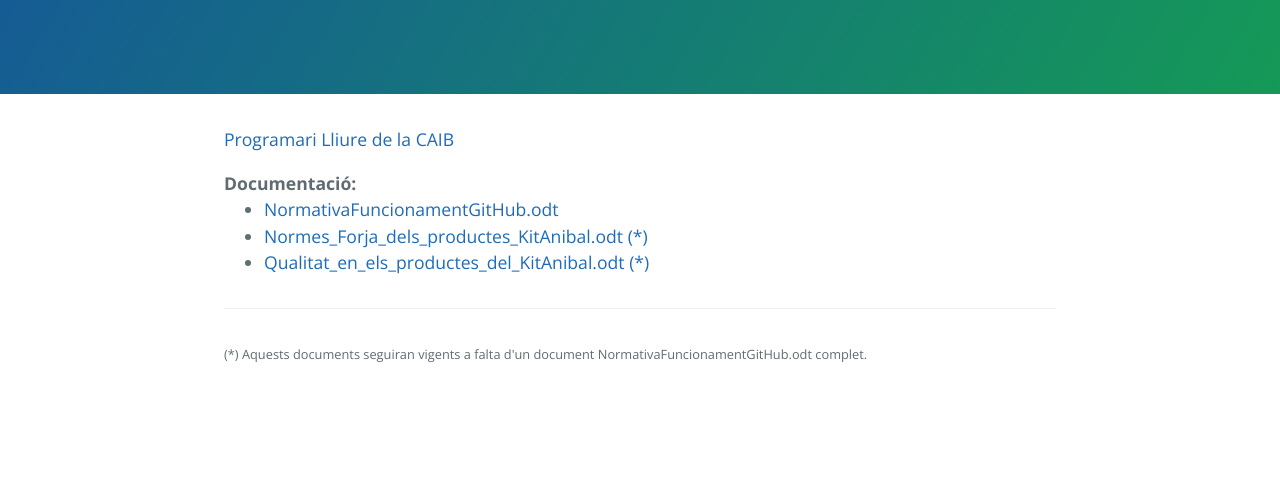
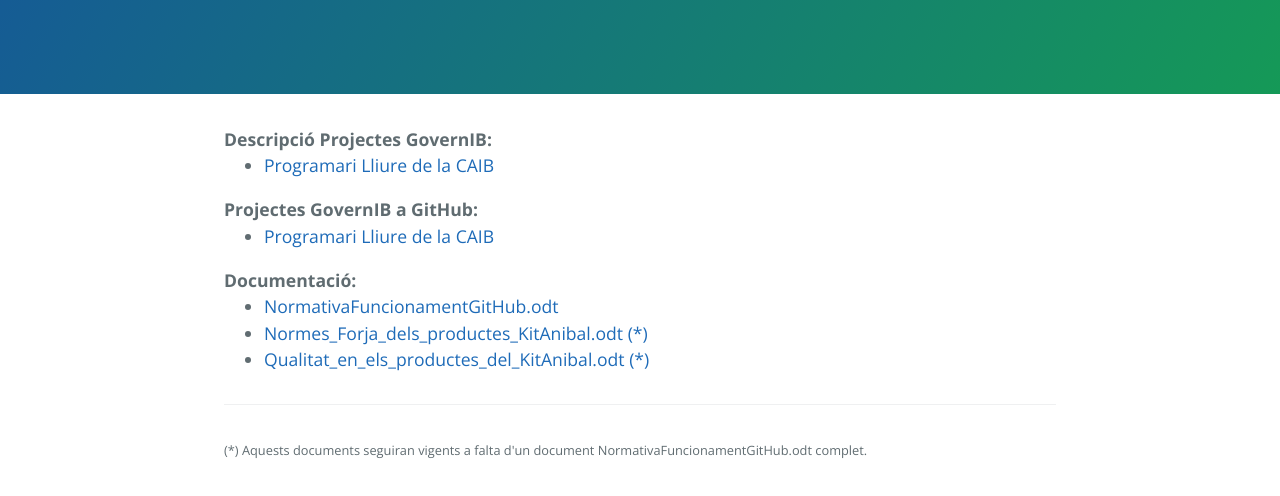
Before and after one commit to GovernIB/GovernIB.github.io, a plain HTML site: page index.html in a window 1280 px wide. Shown: the part 176-672 px from the top of the page. Drawn offline with nearby package versions, Linux system fonts and the light colour scheme.

Commit message:
Actualitzar enllaços

```diff
--- a/index.html
+++ b/index.html
@@ -16,7 +16,17 @@
     </section>
 
     <section class="main-content">
-      <p><a href="http://programarilliure.caib.es/sacmicrofront/contenido.do?idsite=1625&amp;cont=27737">Programari Lliure de la CAIB</a></p>
+      <b>Descripció Projectes GovernIB:</b><br/>
+      <ul>
+        <li>
+      <p><a href="http://programarilliure.caib.es/sacmicrofront/contenido.do?idsite=1625&amp;cont=27737" target="_blank" >Programari Lliure de la CAIB</a></p>
+      </li>
+      </ul>
+
+      <b>Projectes GovernIB a GitHub:</b><br/>
+      <ul>
+        <li><p><a href="http://github.com/GovernIB" target="_blank" >Programari Lliure de la CAIB</a></p></li>
+      </ul>
 
       <b>Documentaci&oacute;:</b><br/>
       <ul>
```
